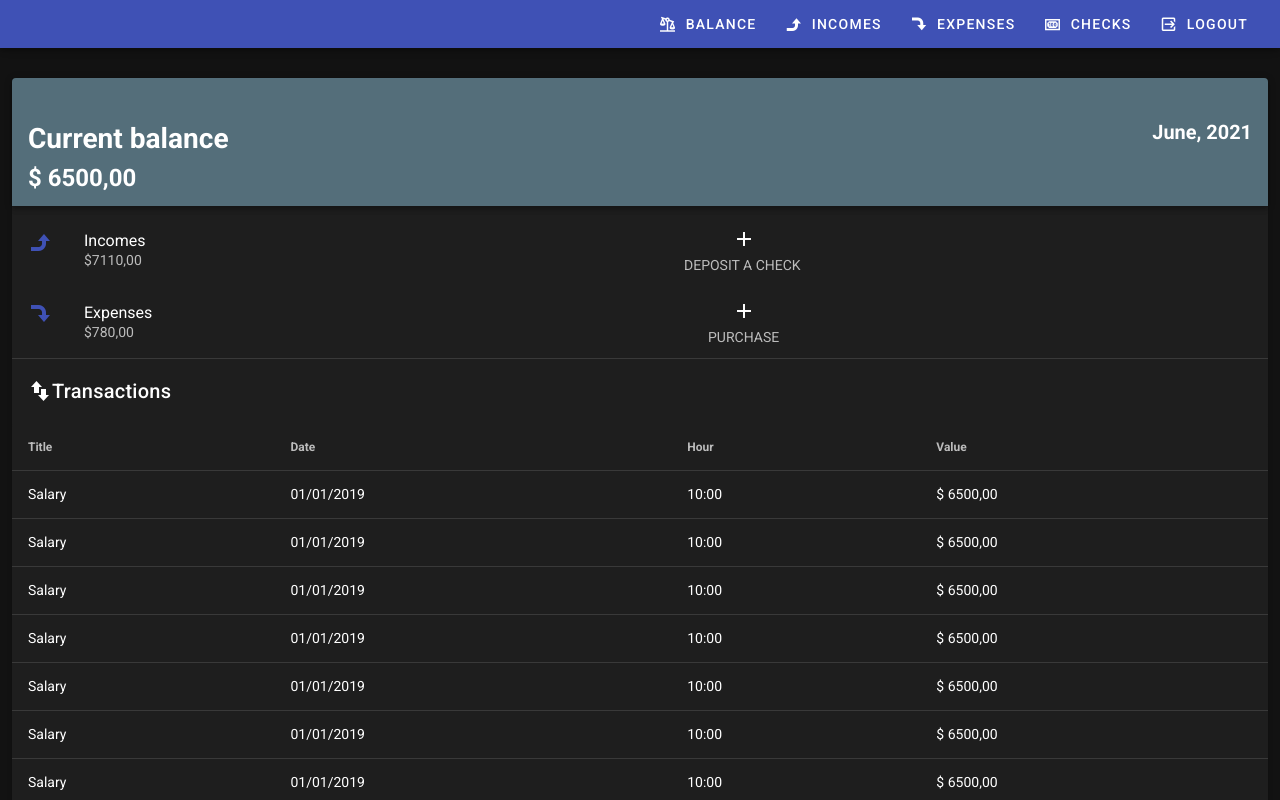
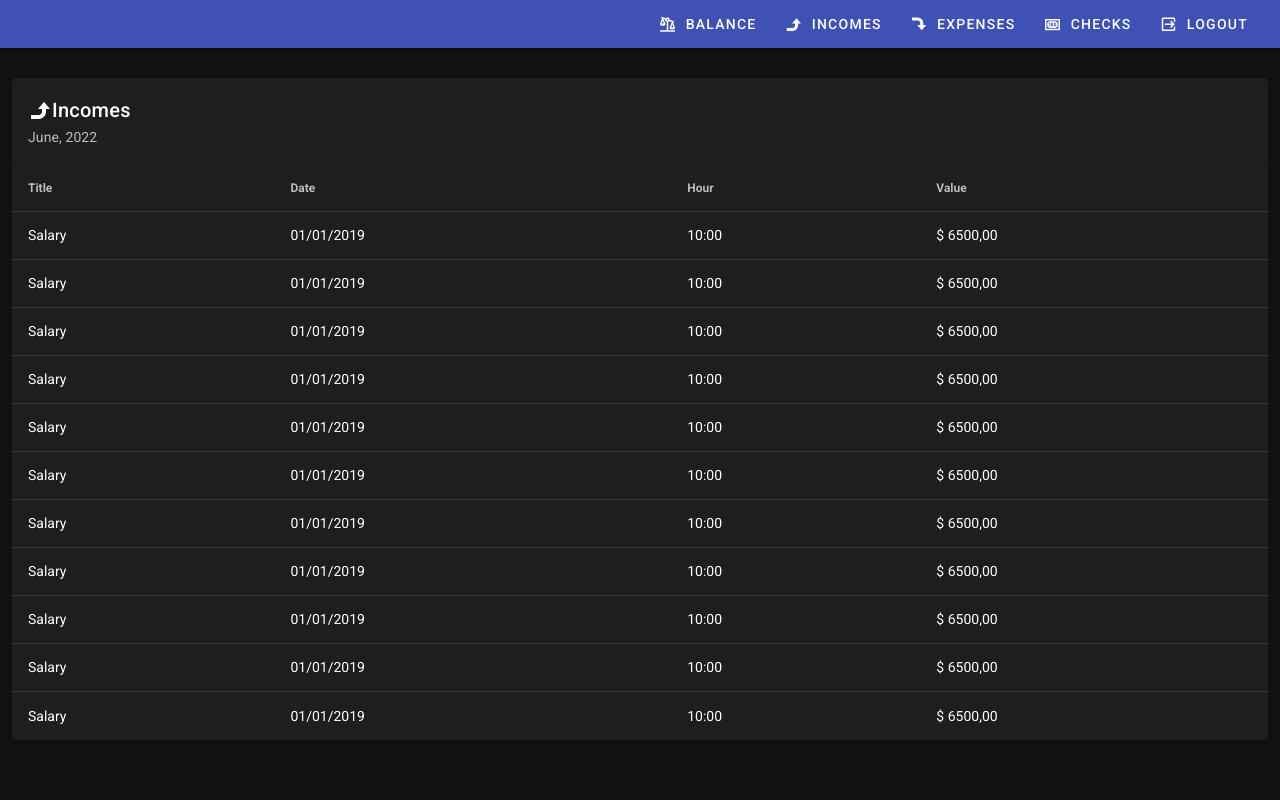
Before and after one commit to lucca257/challenga-turnoverbnb-front, a Vue app: page /incomes in a window 1280 px wide. Shown: the top 800 px of the page. Built offline with nearby package versions, Linux system fonts and the light colour scheme.

Commit message:
feature: incomes page

```diff
--- /dev/null
+++ b/src/components/incomes/IncomesListComponent.vue
@@ -0,0 +1,118 @@
+<template>
+  <v-card class="mx-auto">
+    <v-card-title>
+      <v-icon>mdi-arrow-up-right-bold</v-icon>
+      Incomes
+    </v-card-title>
+    <v-card-subtitle>June, 2022</v-card-subtitle>
+    <v-simple-table>
+      <template v-slot:default>
+        <thead>
+        <tr>
+          <th class="text-left">
+            Title
+          </th>
+          <th class="text-left">
+            Date
+          </th>
+          <th class="text-left">
+            Hour
+          </th>
+          <th class="text-left">
+            Value
+          </th>
+        </tr>
+        </thead>
+        <tbody>
+        <tr
+            v-for="item in transactions"
+            :key="item.title"
+        >
+          <td>{{ item.title }}</td>
+          <td>{{ item.date }}</td>
+          <td>{{ item.hour }}</td>
+          <td>{{ item.value }}</td>
+        </tr>
+        </tbody>
+      </template>
+    </v-simple-table>
+  </v-card>
+</template>
+
+<script>
+export default {
+  name: "incomesListComponent",
+  data () {
+    return {
+      transactions : [
+        {
+          title: 'Salary',
+          date: '01/01/2019',
+          hour: '10:00',
+          value: '$ 6500,00'
+        },
+        {
+          title: 'Salary',
+          date: '01/01/2019',
+          hour: '10:00',
+          value: '$ 6500,00'
+        },
+        {
+          title: 'Salary',
+          date: '01/01/2019',
+          hour: '10:00',
+          value: '$ 6500,00'
+        },
+        {
+          title: 'Salary',
+          date: '01/01/2019',
+          hour: '10:00',
+          value: '$ 6500,00'
+        },
+        {
+          title: 'Salary',
+          date: '01/01/2019',
+          hour: '10:00',
+          value: '$ 6500,00'
+        },
+        {
+          title: 'Salary',
+          date: '01/01/2019',
+          hour: '10:00',
+          value: '$ 6500,00'
+        },
+        {
+          title: 'Salary',
+          date: '01/01/2019',
+          hour: '10:00',
+          value: '$ 6500,00'
+        },
+        {
+          title: 'Salary',
+          date: '01/01/2019',
+          hour: '10:00',
+          value: '$ 6500,00'
+        },
+        {
+          title: 'Salary',
+          date: '01/01/2019',
+          hour: '10:00',
+          value: '$ 6500,00'
+        },
+        {
+          title: 'Salary',
+          date: '01/01/2019',
+          hour: '10:00',
+          value: '$ 6500,00'
+        },
+        {
+          title: 'Salary',
+          date: '01/01/2019',
+          hour: '10:00',
+          value: '$ 6500,00'
+        }
+      ],
+    }
+  },
+}
+</script>
--- a/src/router/index.js
+++ b/src/router/index.js
@@ -12,7 +12,7 @@ const routes = [
   {
     path: '/incomes',
     name: 'incomes',
-    component: () => import('../views/HomePage.vue')
+    component: () => import('../views/IncomesPage.vue')
   },
   {
     path: '/expenses',
--- /dev/null
+++ b/src/views/IncomesPage.vue
@@ -0,0 +1,23 @@
+<template>
+  <div class="justify-center">
+    <incomes-list />
+  </div>
+</template>
+
+<script>
+export default {
+  name: "IncomesPage",
+  components: {
+    'IncomesList': () => import('@/components/incomes/IncomesListComponent'),
+  },
+  data () {
+    return {
+      addPurchase: false
+    }
+  },
+}
+</script>
+
+<style scoped>
+
+</style>
```
